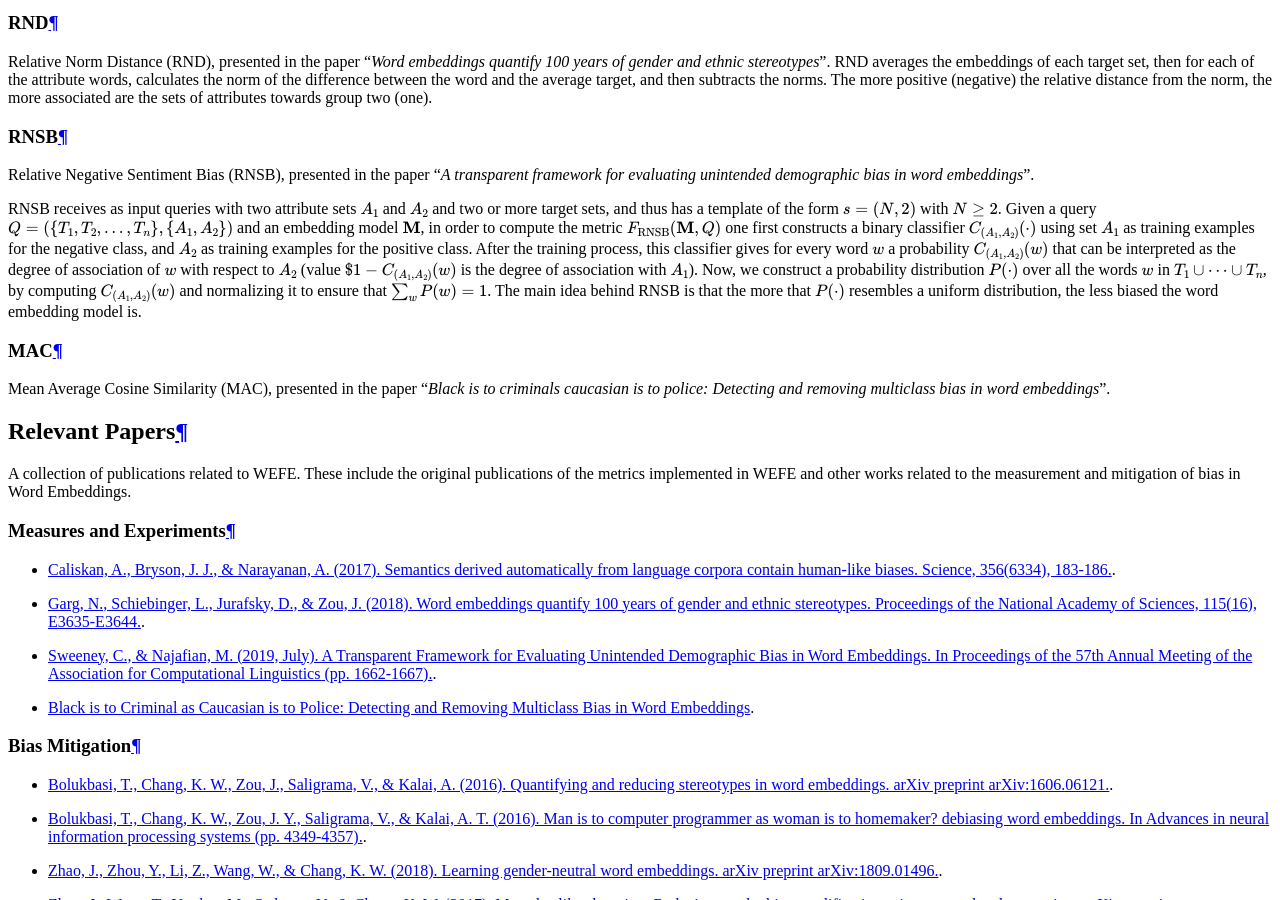
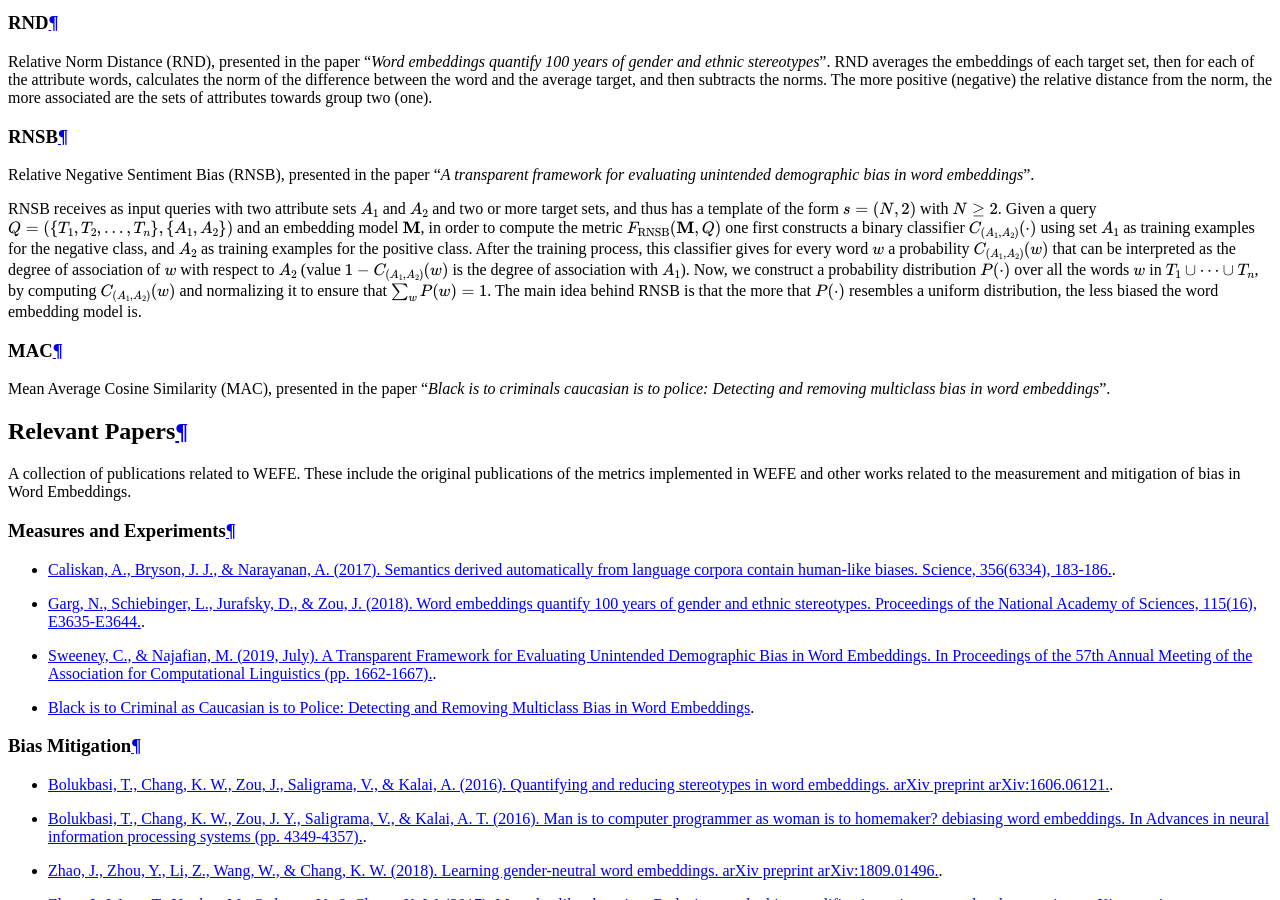
Before and after one commit to dccuchile/wefe, a Sphinx documentation site: the page built from doc/about.rst, in a window 1280 px wide and 900 px high, scrolled down 3682 px. Built offline with Sphinx 7.4.7 and the Read the Docs theme 2.0.0, drawn with Linux system fonts in a browser that asks for light colours.

Commit message:
Typo in RNSB formula

```diff
--- a/doc/about.rst
+++ b/doc/about.rst
@@ -217,7 +217,7 @@ negative class, and :math:`A_2` as training examples for the positive class.
 After the training process, this classifier gives for every word :math:`w` a
 probability :math:`C_{(A_1,A_2)}(w)` that can be interpreted as the degree of
 association of :math:`w` with respect to  :math:`A_2` (value
-:math:`$1-C_{(A_1,A_2)}(w)` is the degree of association with :math:`A_1`).
+:math:`1-C_{(A_1,A_2)}(w)` is the degree of association with :math:`A_1`).
 Now, we construct a probability distribution :math:`P(\cdot)` over all the words
 :math:`w` in :math:`T_1\cup \cdots \cup T_n`, by computing :math:`C_{(A_1,A_2)}(w)`
 and normalizing it to ensure that :math:`\sum_w P(w)=1`.
```
